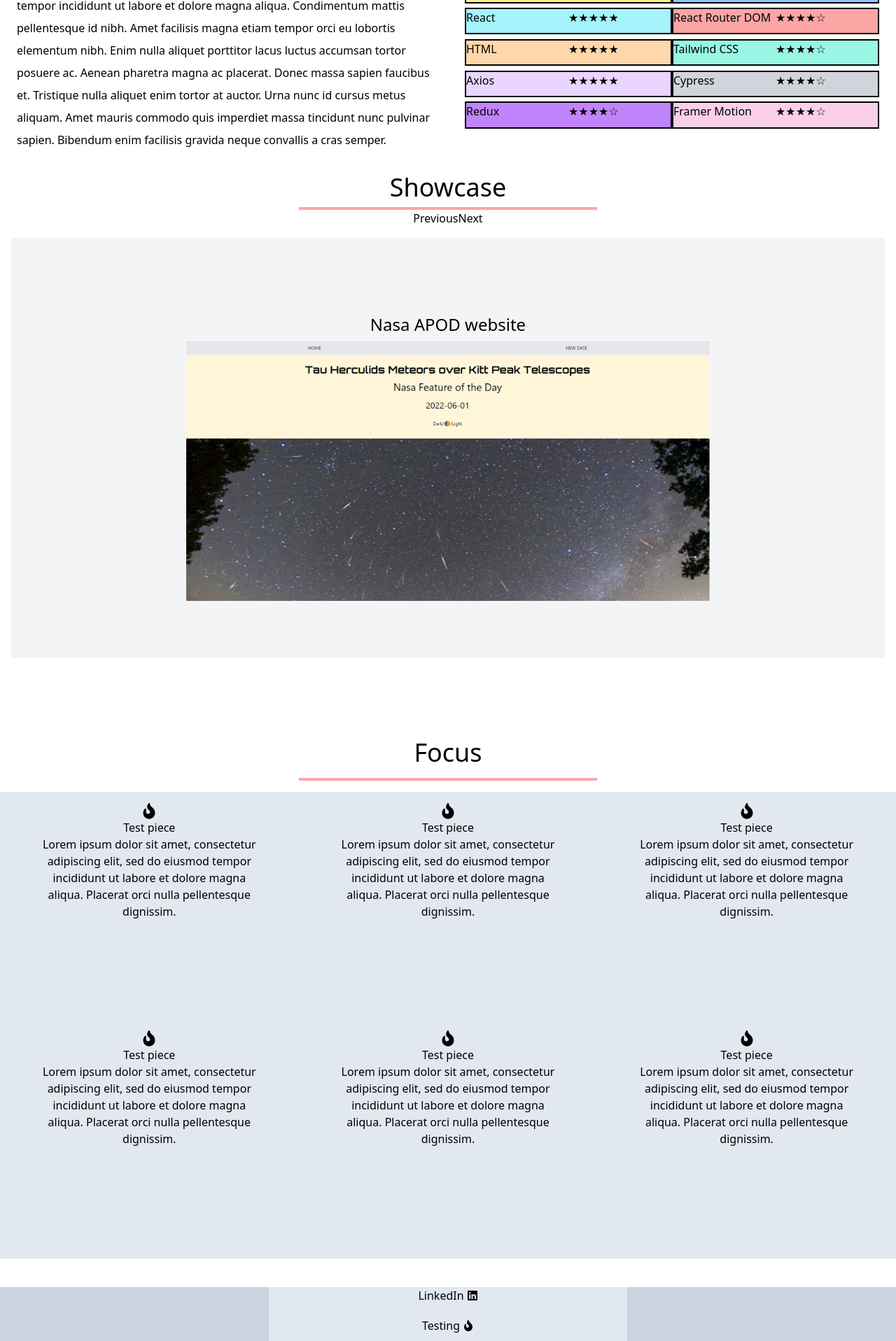
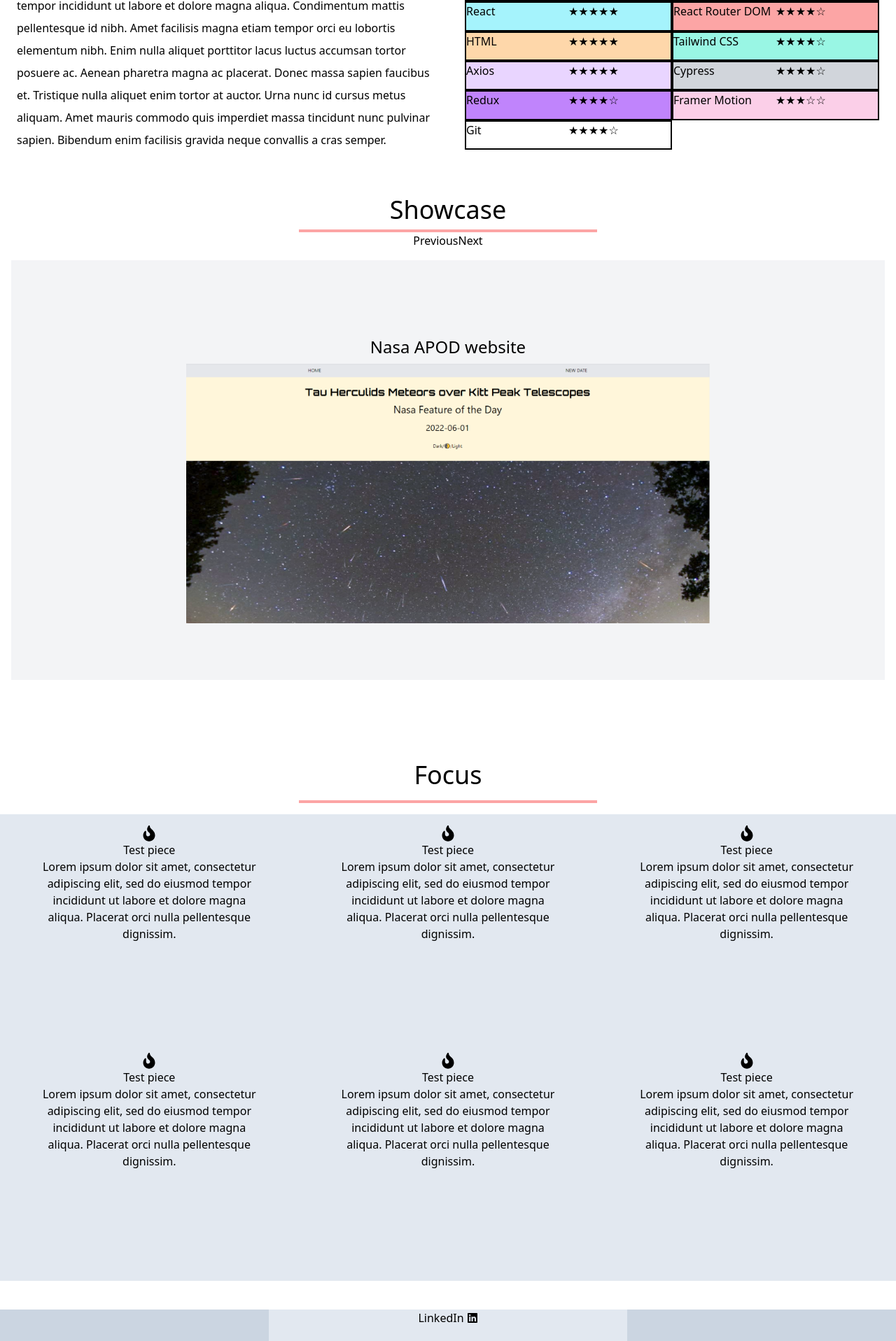
Before and after one commit to Johnjx/portfolio, a React (Create React App) app: page / in a window 1280 px wide. Shown: the part 340-2257 px from the top of the page at 70% size. Built offline with nearby package versions, Linux system fonts and the light colour scheme.

Commit message:
Add Git skill

```diff
--- a/src/components/footer.js
+++ b/src/components/footer.js
@@ -1,4 +1,4 @@
-import { FaFire, FaLinkedin } from 'react-icons/fa'
+import { FaFire, FaLinkedin, FaGithub } from 'react-icons/fa'
 
 export const Footer = () => (
     <section className="footer">
@@ -11,13 +11,13 @@ export const Footer = () => (
                 className='h-2/4 mt-1 ml-1'
                 ><FaLinkedin/></div>
             </a>
-            <a className="footer-nav" href='/'>
+            <a className="footer-nav" href='https://github.com/Johnjx'>
                 <h6
                 className='h-2/4'
-                >Testing</h6>
+                >GitHub</h6>
                 <div
                 className='h-2/4 mt-1 ml-1'
-                ><FaFire/></div>
+                ><FaGithub/></div>
             </a>
             <a className="footer-nav" href='/'>
                 <h6
--- a/src/components/intro.js
+++ b/src/components/intro.js
@@ -2,7 +2,7 @@ export const Intro = () => (
     <div>
         <h1
         className="text-center text-5xl p-6"
-        >John Ruddock,
+        >John Ruddock
         </h1>
         <h2
         className="text-center text-4xl p-7"
@@ -18,6 +18,8 @@ export const Intro = () => (
                 <p className="p-2 leading-loose">
                 Lorem ipsum dolor sit amet, consectetur adipiscing elit, sed do eiusmod tempor incididunt ut labore et dolore magna aliqua. Condimentum mattis pellentesque id nibh. Amet facilisis magna etiam tempor orci eu lobortis elementum nibh. Enim nulla aliquet porttitor lacus luctus accumsan tortor posuere ac. Aenean pharetra magna ac placerat. Donec massa sapien faucibus et. Tristique nulla aliquet enim tortor at auctor. Urna nunc id cursus metus aliquam. Amet mauris commodo quis imperdiet massa tincidunt nunc pulvinar sapien. Bibendum enim facilisis gravida neque convallis a cras semper.
                 </p>
+                <div className="h-8 w-1/3 bg-white">
+                </div>
             </section>
             <section className="w-2/4 p-4">
                 <h2 className="text-3xl p-2">Skillset</h2>
@@ -110,6 +112,16 @@ export const Intro = () => (
                             Framer Motion
                             </div>
                             <div className="skill-inner bg-pink-200">
+                            ★★★☆☆
+                            </div>
+                        </div>
+                    </section>
+                    <section className="skill-row">
+                        <div className="skill-cell">
+                            <div className="skill-inner bg-white">
+                            Git
+                            </div>
+                            <div className="skill-inner bg-white">
                             ★★★★☆
                             </div>
                         </div>
```
